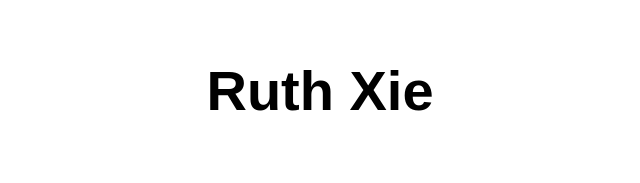
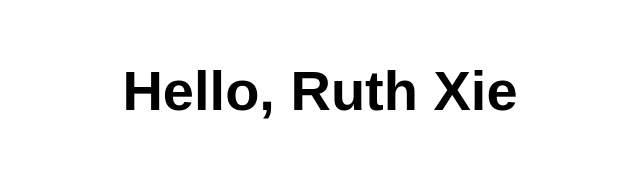
Before and after one commit to cnyaojf/my-first-static-web-app, a website: page src/index.html in a window 1280 px wide. Shown: the whole page, without its empty margins (320-960 px from the left). Drawn offline with Linux system fonts and the light colour scheme.

Commit message:
development

```diff
--- a/src/index.html
+++ b/src/index.html
@@ -5,12 +5,12 @@
   <meta charset="UTF-8">
   <meta name="viewport" content="width=device-width, initial-scale=1.0">
   <link rel="stylesheet" href="styles.css">
-  <title>Vanilla JavaScript App</title>
+  <title>Developement</title>
 </head>
 
 <body>
   <main>
-    <h1>Ruth Xie</h1>
+    <h1>Hello, Ruth Xie</h1>
   </main>
 </body>
 
```
